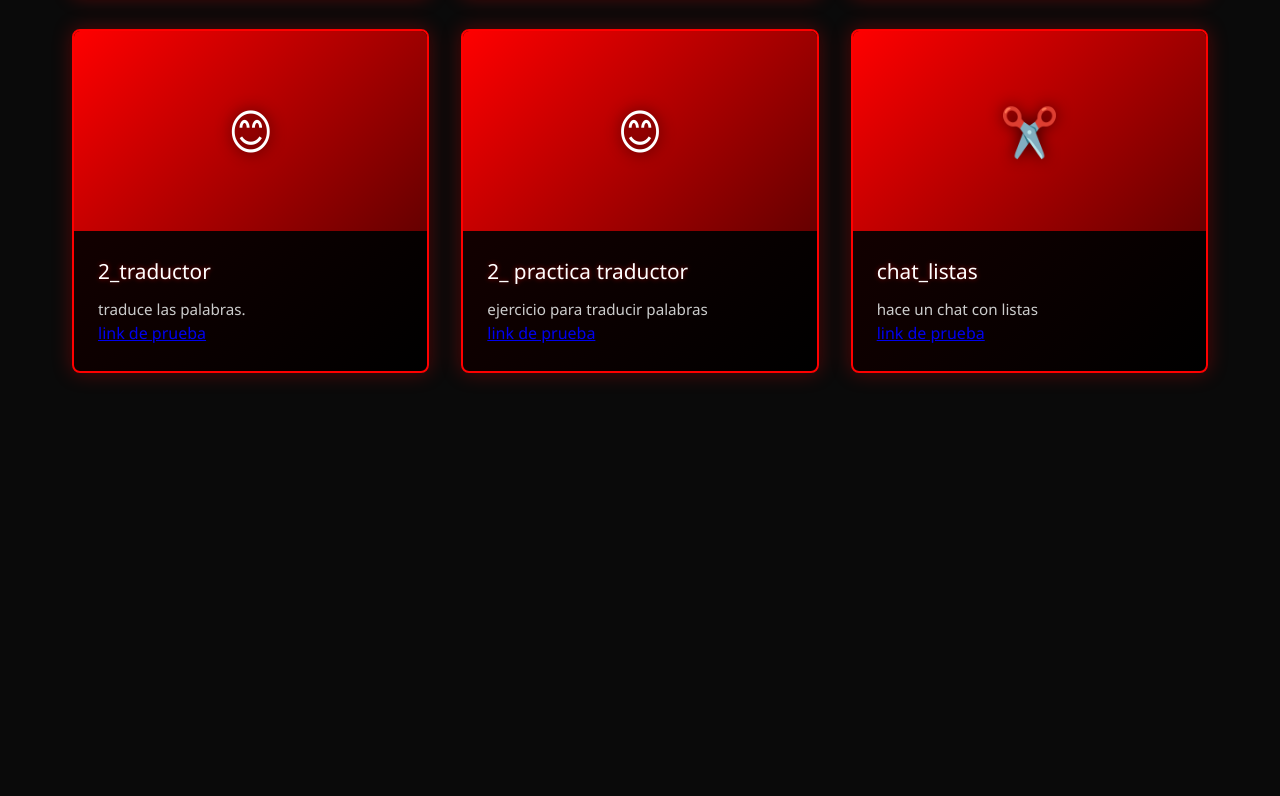
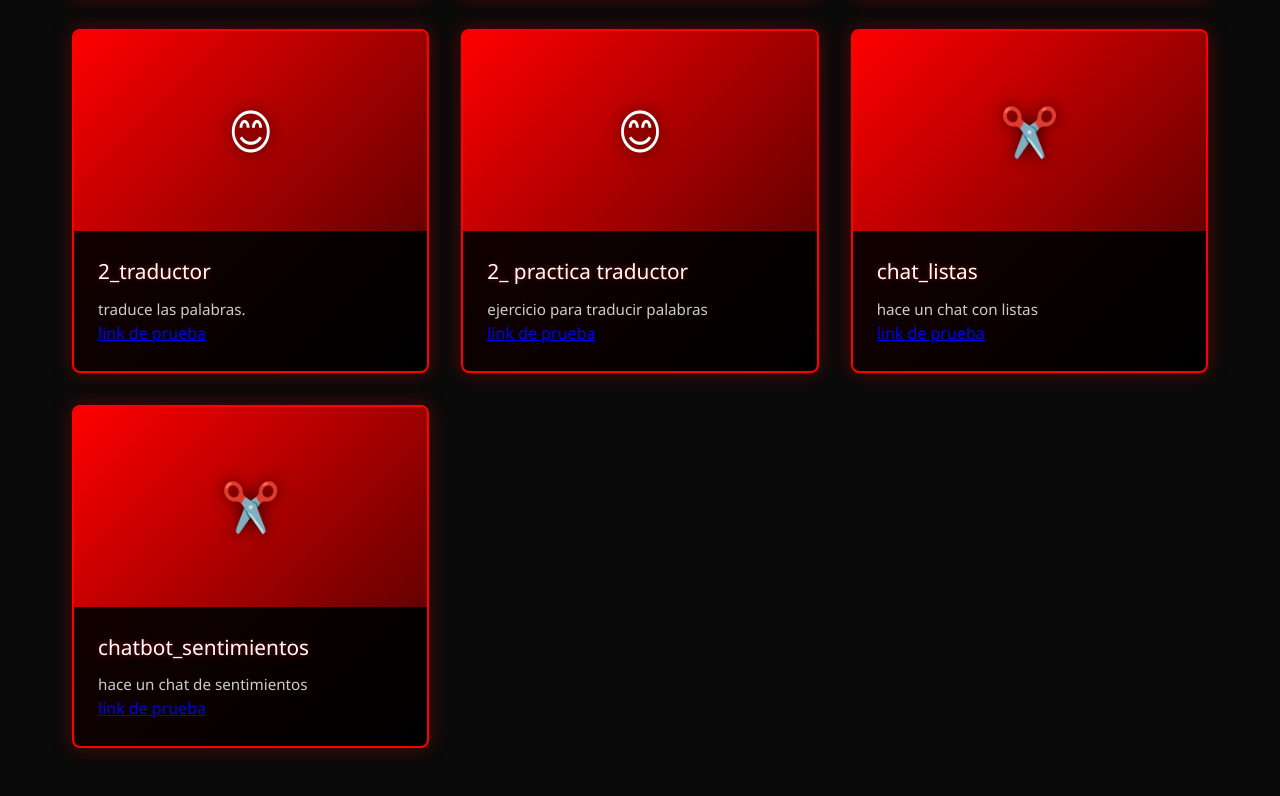
Before and after one commit to rodrigomorenobarranco-maker/portafolioLN, a plain HTML site: page index.html in a window 1280 px wide. Shown: the part 1757-2553 px from the top of the page. Before the commit the page ends 2194 px from the top, so only its background shows below. Drawn offline with Linux system fonts and the light colour scheme.

Commit message:
Update index.html

```diff
--- a/index.html
+++ b/index.html
@@ -316,7 +316,15 @@
 
                 </div>
             </div>
+                                      <div class="card">
+                <div class="card-image">✂️</div>
+                <div class="card-content">
+                    <h3 class="card-title">chatbot_sentimientos</h3>
+                    <p class="card-description">hace un chat de sentimientos</p>
+                    <a href="chatbot.html">link de prueba</a>
 
+                </div>
+            </div>
     </div>
 
 </body>
```
